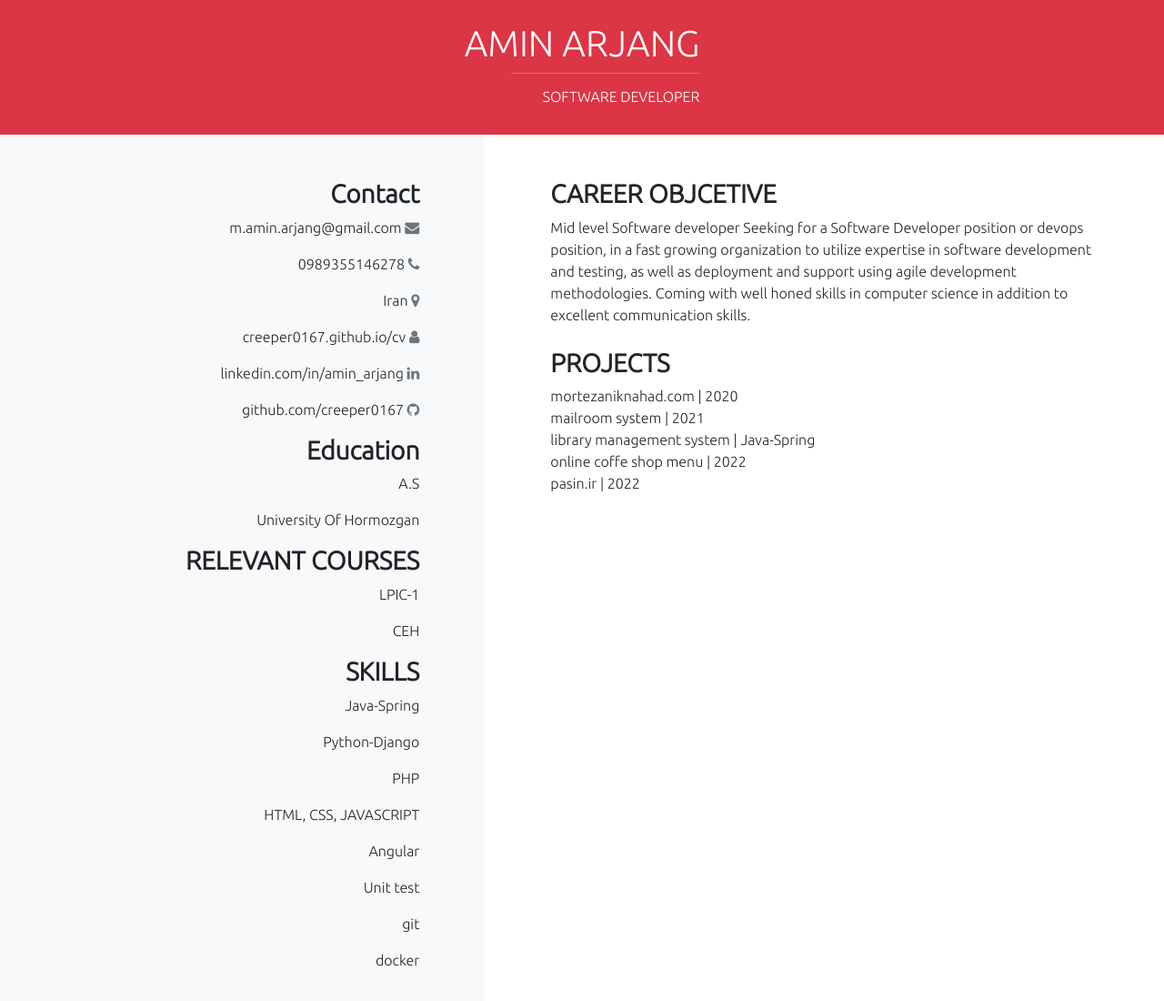
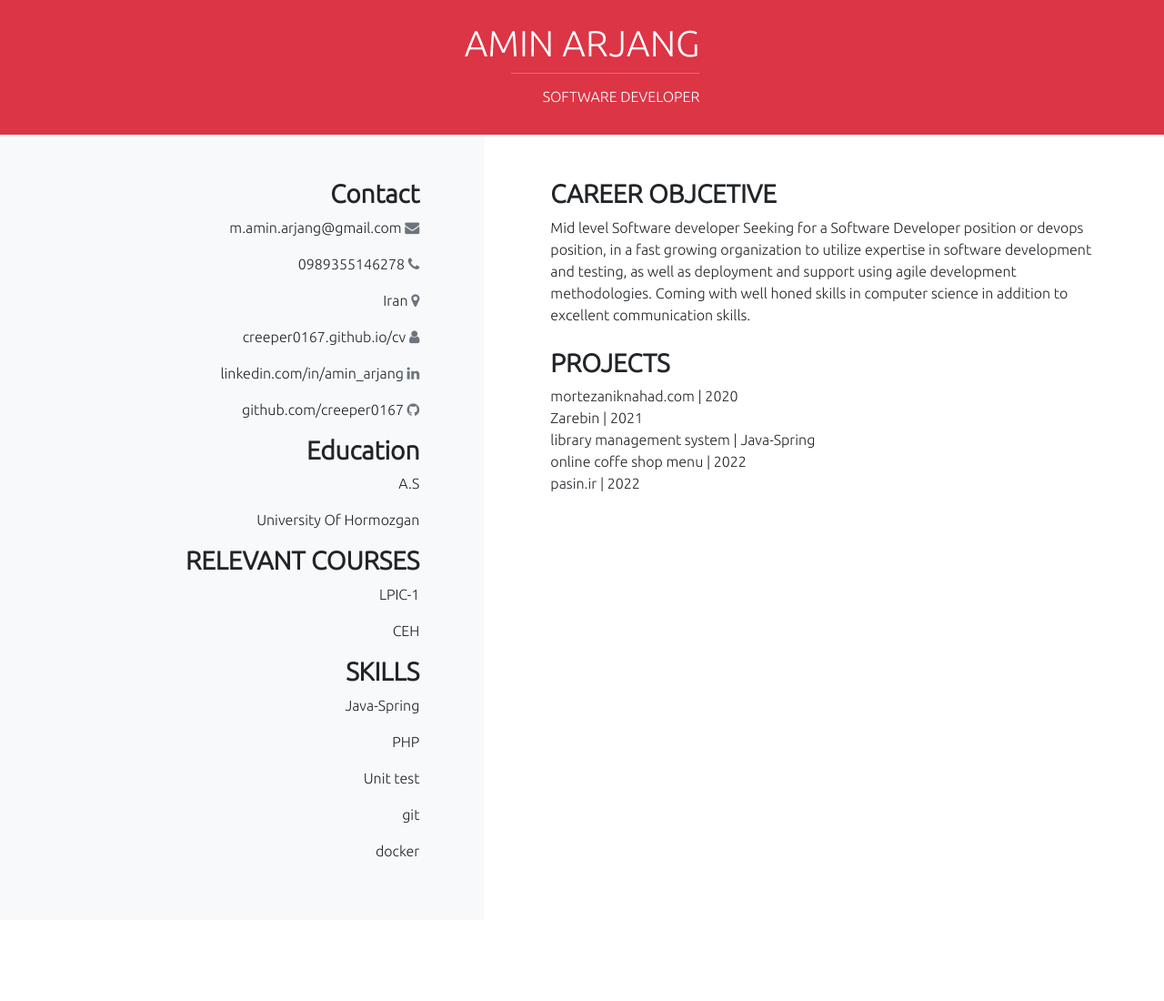
Before and after one commit to creeper0167/cv, a plain HTML site: page index.html in a window 1280 px wide. Shown: the whole page at 91% size. After the commit the page ends 1011 px from the top, so only its background shows below. Drawn offline with nearby package versions, Linux system fonts and the light colour scheme.

Commit message:
Edit index

```diff
--- a/index.html
+++ b/index.html
@@ -52,10 +52,7 @@
                     <div class="row">
                         <h3>SKILLS</h3>
                         <p>Java-Spring</p>
-<p>Python-Django</p>
                         <p>PHP</p>
-                        <p>HTML, CSS, JAVASCRIPT</p>
-<p>Angular</p>
                         <p>Unit test</p>
                         <p> git</p>
                         <p>docker</p>
@@ -89,7 +86,7 @@
                     <div class="mt-2 row">
                         <h3>PROJECTS</h3>
                         <p>mortezaniknahad.com | 2020<br>
-                            mailroom system | 2021<br>
+                            Zarebin | 2021<br>
                             library management system | Java-Spring<br>
                             online coffe shop menu | 2022<br>
                             pasin.ir | 2022<br>
```
